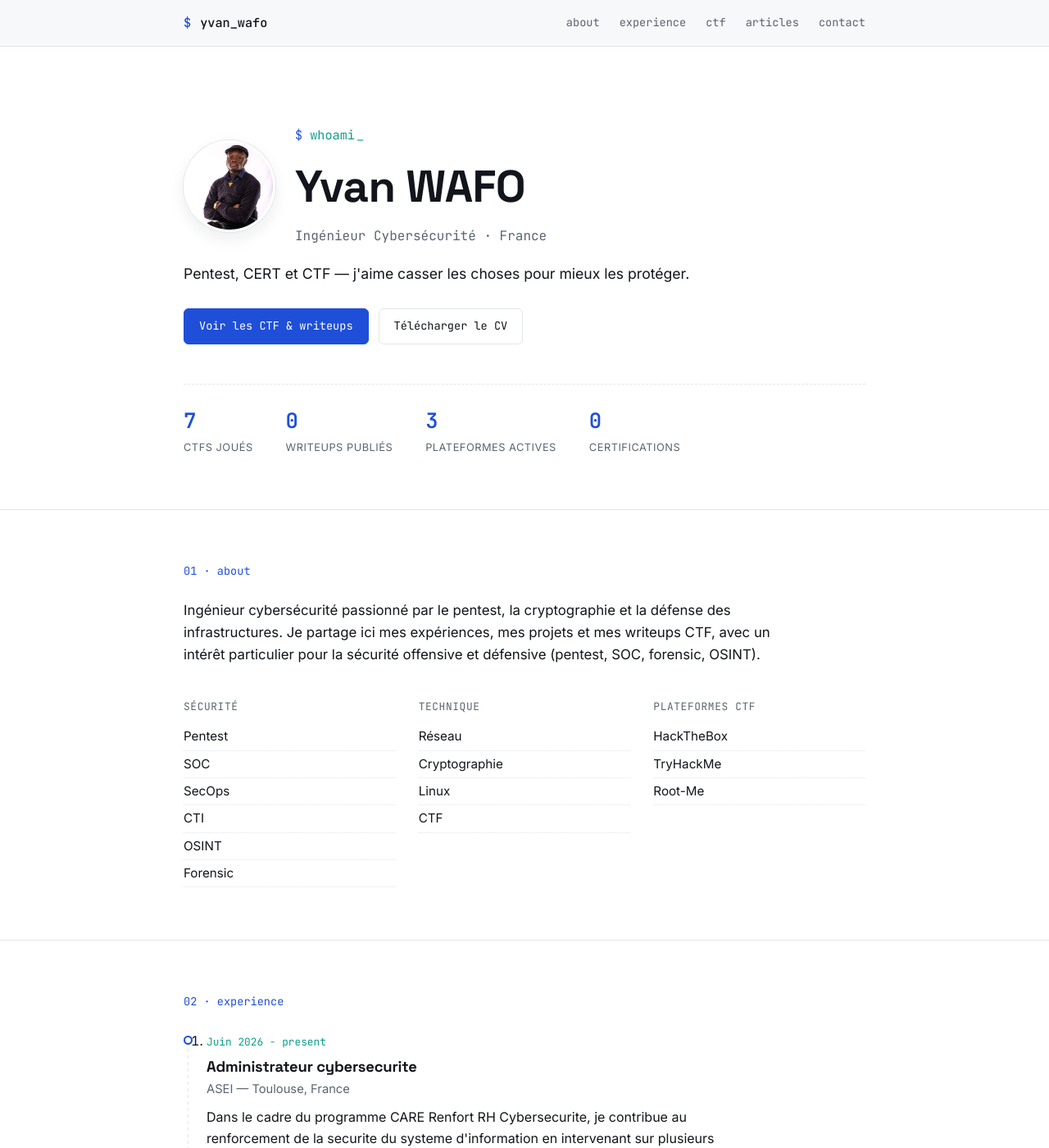
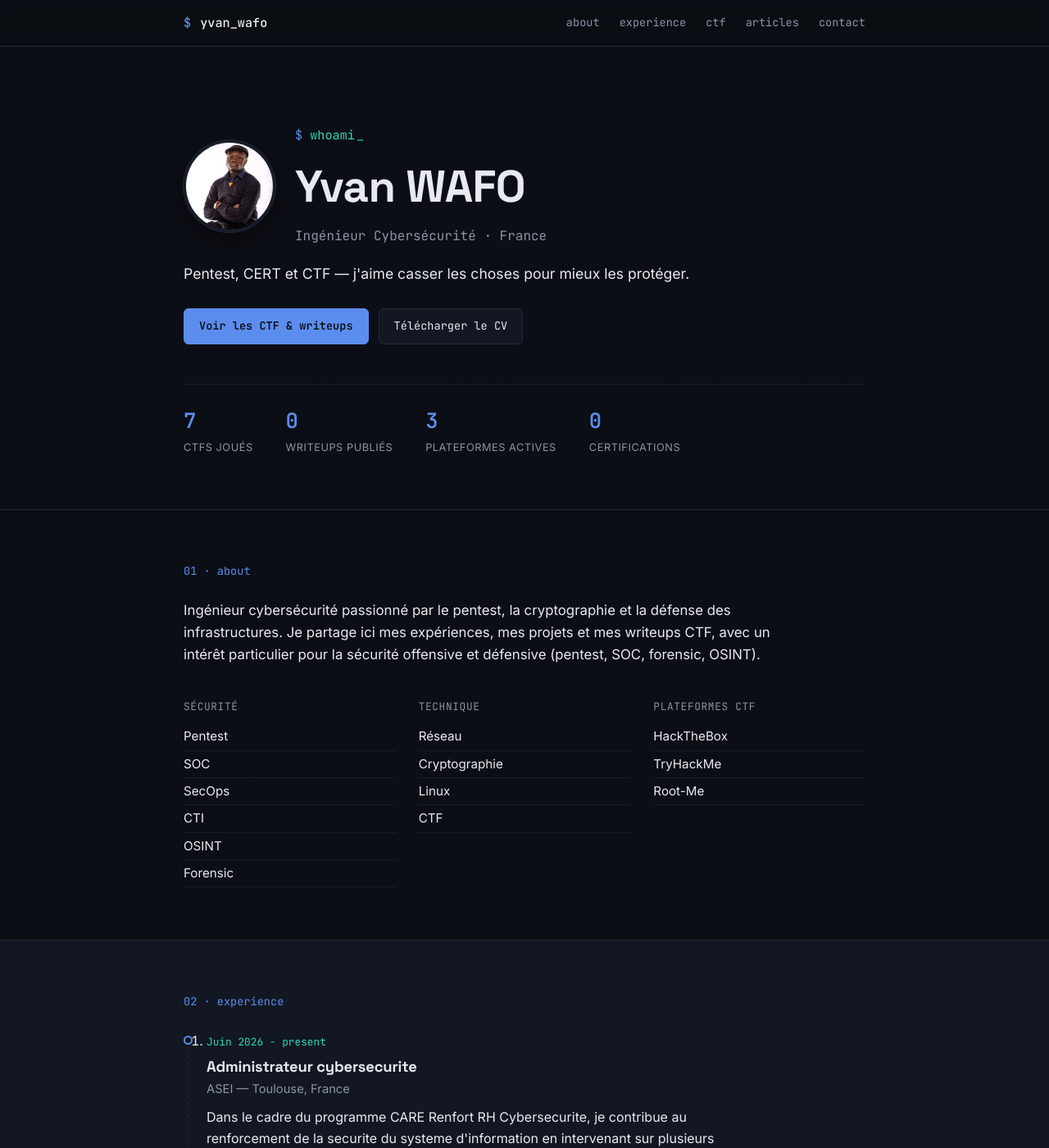
Before and after one commit to Wafoyvan16/wtya.github.io, a Jekyll site: the page built from index.md, in a window 1280 px wide and 1400 px high. Shown: the whole window at 82% size. Built offline with Jekyll 4.4.1, drawn with Linux system fonts in a browser that asks for light colours.

Commit message:
Passage en theme sombre

```diff
--- a/assets/css/main.css
+++ b/assets/css/main.css
@@ -1,18 +1,25 @@
 /* =========================================================
-   Tokens
+   Tokens - theme sombre
    ========================================================= */
 :root {
-  --bg: #F6F7F9/;
-  --surface: #FFFFFF;
-  --text: #12151B;
-  --text-muted: #5B6472;
-  --border: #E2E5EA;
-  --accent: #1F4FD8;
-  --accent-soft: #E8EDFC;
-  --signal: #0F9D8C;
-  --signal-soft: #E3F6F3;
-  --danger: #D8433A;
-  --danger-soft: #FBEAE9;
+  --bg: #0B0E14;
+  --surface: #131722;
+  --surface-2: #171C29;
+  --text: #E7EAF1;
+  --text-muted: #8B93A6;
+  --border: #232838;
+
+  --accent: #5B8DEF;
+  --accent-soft: rgba(91, 141, 239, 0.14);
+  --signal: #2DD4BF;
+  --signal-soft: rgba(45, 212, 191, 0.14);
+  --warn: #F5A623;
+  --warn-soft: rgba(245, 166, 35, 0.14);
+  --danger: #F0645C;
+  --danger-soft: rgba(240, 100, 92, 0.14);
+
+  --code-bg: #080A10;
+  --code-text: #D7DCE8;
 
   --font-display: "Space Grotesk", ui-sans-serif, sans-serif;
   --font-body: "Inter", ui-sans-serif, sans-serif;
@@ -59,7 +66,7 @@ ul { margin: 0; padding: 0; list-style: none; }
   position: sticky;
   top: 0;
   z-index: 20;
-  background: rgba(246, 247, 249, 0.86);
+  background: rgba(11, 14, 20, 0.86);
   backdrop-filter: blur(8px);
   border-bottom: 1px solid var(--border);
 }
@@ -90,14 +97,24 @@ ul { margin: 0; padding: 0; list-style: none; }
 /* =========================================================
    Hero
    ========================================================= */
-.hero {
-  border-bottom: 1px solid var(--border);
+.hero { border-bottom: 1px solid var(--border); }
+.hero__inner { max-width: var(--max-width); margin: 0 auto; padding: 96px 24px 64px; }
+
+.hero__top { display: flex; align-items: center; gap: 24px; margin-bottom: 20px; flex-wrap: wrap; }
+.hero__avatar {
+  width: 112px;
+  height: 112px;
+  border-radius: 50%;
+  object-fit: cover;
+  border: 3px solid var(--surface-2);
+  box-shadow: 0 0 0 1px var(--border), 0 8px 24px rgba(0, 0, 0, 0.4);
+  flex-shrink: 0;
 }
-.hero__inner {
-  max-width: var(--max-width);
-  margin: 0 auto;
-  padding: 96px 24px 64px;
-}
+.hero__intro { min-width: 0; }
+.hero__intro .hero__prompt { margin-bottom: 6px; }
+.hero__intro .hero__name { margin-bottom: 4px; }
+.hero__intro .hero__role { margin-bottom: 0; }
+
 .hero__prompt {
   font-family: var(--font-mono);
   color: var(--signal);
@@ -105,29 +122,12 @@ ul { margin: 0; padding: 0; list-style: none; }
   margin-bottom: 12px;
 }
 .hero__prompt-sym { color: var(--accent); }
-.hero__cursor {
-  display: inline-block;
-  margin-left: 2px;
-  animation: blink 1.1s steps(1) infinite;
-}
+.hero__cursor { display: inline-block; margin-left: 2px; animation: blink 1.1s steps(1) infinite; }
 @keyframes blink { 50% { opacity: 0; } }
 
-.hero__name {
-  font-size: clamp(2.4rem, 5vw, 3.4rem);
-  font-weight: 700;
-  margin-bottom: 8px;
-}
-.hero__role {
-  font-family: var(--font-mono);
-  color: var(--text-muted);
-  font-size: 1rem;
-  margin-bottom: 20px;
-}
-.hero__tagline {
-  max-width: 56ch;
-  font-size: 1.1rem;
-  color: var(--text);
-}
+.hero__name { font-size: clamp(2.4rem, 5vw, 3.4rem); font-weight: 700; margin-bottom: 8px; }
+.hero__role { font-family: var(--font-mono); color: var(--text-muted); font-size: 1rem; margin-bottom: 20px; }
+.hero__tagline { max-width: 56ch; font-size: 1.1rem; color: var(--text); }
 .hero__cta { display: flex; gap: 12px; margin: 28px 0 48px; flex-wrap: wrap; }
 
 .btn {
@@ -139,31 +139,18 @@ ul { margin: 0; padding: 0; list-style: none; }
   display: inline-block;
 }
 .btn:hover { text-decoration: none; }
-.btn--primary { background: var(--accent); border-color: var(--accent); color: #fff; }
-.btn--primary:hover { background: #1a41b3; }
+.btn--primary { background: var(--accent); border-color: var(--accent); color: #0B0E14; font-weight: 600; }
+.btn--primary:hover { background: #7BA3F5; }
 .btn--ghost { background: var(--surface); color: var(--text); }
 .btn--ghost:hover { border-color: var(--accent); color: var(--accent); }
 
-.hero__stats {
-  display: flex;
-  gap: 40px;
-  flex-wrap: wrap;
-  margin: 0;
-  padding-top: 24px;
-  border-top: 1px dashed var(--border);
-}
-.hero__stat dt {
-  font-family: var(--font-mono);
-  font-size: 1.6rem;
-  font-weight: 600;
-  color: var(--accent);
-}
-.hero__stat dd {
-  margin: 2px 0 0;
-  font-size: 0.8rem;
-  color: var(--text-muted);
-  text-transform: uppercase;
-  letter-spacing: 0.04em;
+.hero__stats { display: flex; gap: 40px; flex-wrap: wrap; margin: 0; padding-top: 24px; border-top: 1px dashed var(--border); }
+.hero__stat dt { font-family: var(--font-mono); font-size: 1.6rem; font-weight: 600; color: var(--accent); }
+.hero__stat dd { margin: 2px 0 0; font-size: 0.8rem; color: var(--text-muted); text-transform: uppercase; letter-spacing: 0.04em; }
+
+@media (max-width: 480px) {
+  .hero__top { flex-direction: column; align-items: flex-start; gap: 16px; }
+  .hero__avatar { width: 88px; height: 88px; }
 }
 
 /* =========================================================
@@ -171,83 +158,38 @@ ul { margin: 0; padding: 0; list-style: none; }
    ========================================================= */
 .section { border-bottom: 1px solid var(--border); }
 .section--alt { background: var(--surface); }
-.section__inner {
-  max-width: var(--max-width);
-  margin: 0 auto;
-  padding: 64px 24px;
-}
-.section__hop {
-  font-family: var(--font-mono);
-  color: var(--accent);
-  font-size: 0.85rem;
-  margin-bottom: 24px;
-  text-transform: lowercase;
-}
+.section__inner { max-width: var(--max-width); margin: 0 auto; padding: 64px 24px; }
+.section__hop { font-family: var(--font-mono); color: var(--accent); font-size: 0.85rem; margin-bottom: 24px; text-transform: lowercase; }
 
 .about__bio { max-width: 68ch; font-size: 1.05rem; margin-bottom: 40px; }
 
 .skills { display: grid; grid-template-columns: repeat(auto-fit, minmax(180px, 1fr)); gap: 28px; }
-.skills__cat {
-  font-family: var(--font-mono);
-  font-size: 0.8rem;
-  color: var(--text-muted);
-  text-transform: uppercase;
-  letter-spacing: 0.05em;
-  margin-bottom: 10px;
-}
-.skills__list li {
-  font-size: 0.95rem;
-  padding: 4px 0;
-  border-bottom: 1px dotted var(--border);
-}
+.skills__cat { font-family: var(--font-mono); font-size: 0.8rem; color: var(--text-muted); text-transform: uppercase; letter-spacing: 0.05em; margin-bottom: 10px; }
+.skills__list li { font-size: 0.95rem; padding: 4px 0; border-bottom: 1px dotted var(--border); }
 
 /* =========================================================
-   Timeline (career "route trace")
+   Timeline
    ========================================================= */
 .timeline { position: relative; padding-left: 28px; }
 .timeline::before {
   content: "";
   position: absolute;
-  left: 5px;
-  top: 6px;
-  bottom: 6px;
-  width: 1px;
+  left: 5px; top: 6px; bottom: 6px; width: 1px;
   background: repeating-linear-gradient(to bottom, var(--border) 0 4px, transparent 4px 8px);
 }
 .timeline__item { position: relative; padding-bottom: 44px; }
 .timeline__item:last-child { padding-bottom: 0; }
 .timeline__marker {
-  position: absolute;
-  left: -28px;
-  top: 6px;
-  width: 11px;
-  height: 11px;
-  border-radius: 50%;
-  background: var(--surface);
-  border: 2px solid var(--accent);
+  position: absolute; left: -28px; top: 6px;
+  width: 11px; height: 11px; border-radius: 50%;
+  background: var(--bg); border: 2px solid var(--accent);
 }
-.timeline__period {
-  font-family: var(--font-mono);
-  font-size: 0.8rem;
-  color: var(--signal);
-  margin-bottom: 4px;
-}
+.timeline__period { font-family: var(--font-mono); font-size: 0.8rem; color: var(--signal); margin-bottom: 4px; }
 .timeline__role { font-size: 1.15rem; margin-bottom: 2px; }
 .timeline__company { color: var(--text-muted); font-size: 0.92rem; margin-bottom: 10px; }
 .timeline__summary { max-width: 62ch; }
-.timeline__highlights li {
-  position: relative;
-  padding-left: 16px;
-  font-size: 0.92rem;
-  color: var(--text);
-  margin-bottom: 4px;
-}
-.timeline__highlights li::before {
-  content: "›";
-  position: absolute;
-  left: 0;
-  color: var(--accent);
-}
+.timeline__highlights li { position: relative; padding-left: 16px; font-size: 0.92rem; color: var(--text); margin-bottom: 4px; }
+.timeline__highlights li::before { content: "\203A"; position: absolute; left: 0; color: var(--accent); }
 
 /* =========================================================
    Tags / pills
@@ -266,33 +208,26 @@ ul { margin: 0; padding: 0; list-style: none; }
 .pill--sm { font-size: 0.68rem; padding: 2px 8px; }
 .tag--ctf { background: var(--signal-soft); color: var(--signal); }
 .tag--easy { background: var(--signal-soft); color: var(--signal); }
-.tag--medium { background: #FFF3D6; color: #8A6116; }
+.tag--medium { background: var(--warn-soft); color: var(--warn); }
 .tag--hard, .tag--insane { background: var(--danger-soft); color: var(--danger); }
+.tag--brouillon { background: var(--warn-soft); color: var(--warn); }
+.tag--en-cours { background: var(--accent-soft); color: var(--accent); }
+.tag--publie { background: var(--signal-soft); color: var(--signal); }
 
 /* =========================================================
-   Tables (CTF list)
+   Tables
    ========================================================= */
 .ctf-table { width: 100%; border-collapse: collapse; font-size: 0.92rem; margin-bottom: 24px; }
 .ctf-table th {
-  text-align: left;
-  font-family: var(--font-mono);
-  font-size: 0.72rem;
-  text-transform: uppercase;
-  letter-spacing: 0.04em;
-  color: var(--text-muted);
-  padding: 10px 12px;
-  border-bottom: 1px solid var(--border);
+  text-align: left; font-family: var(--font-mono); font-size: 0.72rem;
+  text-transform: uppercase; letter-spacing: 0.04em; color: var(--text-muted);
+  padding: 10px 12px; border-bottom: 1px solid var(--border);
 }
-.ctf-table td {
-  padding: 12px;
-  border-bottom: 1px solid var(--border);
-  vertical-align: top;
-}
+.ctf-table td { padding: 12px; border-bottom: 1px solid var(--border); vertical-align: top; }
 .ctf-table tbody tr:hover { background: var(--surface); }
 .ctf-table .mono { font-family: var(--font-mono); font-size: 0.85rem; color: var(--text-muted); }
 .link-arrow { font-family: var(--font-mono); font-size: 0.85rem; white-space: nowrap; }
 .muted { color: var(--text-muted); }
-
 .ctf-row.is-hidden { display: none; }
 
 /* =========================================================
@@ -300,17 +235,12 @@ ul { margin: 0; padding: 0; list-style: none; }
    ========================================================= */
 .filters { display: flex; gap: 8px; flex-wrap: wrap; margin: 24px 0 28px; }
 .filter-chip {
-  font-family: var(--font-mono);
-  font-size: 0.78rem;
-  padding: 6px 14px;
-  border-radius: 100px;
-  border: 1px solid var(--border);
-  background: var(--surface);
-  color: var(--text-muted);
-  cursor: pointer;
+  font-family: var(--font-mono); font-size: 0.78rem; padding: 6px 14px;
+  border-radius: 100px; border: 1px solid var(--border);
+  background: var(--surface); color: var(--text-muted); cursor: pointer;
 }
 .filter-chip:hover { border-color: var(--accent); color: var(--accent); }
-.filter-chip.is-active { background: var(--accent); border-color: var(--accent); color: #fff; }
+.filter-chip.is-active { background: var(--accent); border-color: var(--accent); color: #0B0E14; font-weight: 600; }
 
 /* =========================================================
    Generic page
@@ -318,6 +248,20 @@ ul { margin: 0; padding: 0; list-style: none; }
 .page__inner { max-width: var(--max-width); margin: 0 auto; padding: 64px 24px; }
 .page__title { font-size: 2rem; margin-bottom: 8px; }
 .page__intro { color: var(--text-muted); max-width: 62ch; margin-bottom: 8px; }
+
+/* =========================================================
+   Article cards
+   ========================================================= */
+.article-list { display: flex; flex-direction: column; gap: 4px; margin-top: 24px; }
+.article-card {
+  display: block; padding: 20px; border: 1px solid var(--border);
+  border-radius: var(--radius); background: var(--surface); color: var(--text);
+  margin-bottom: 12px;
+}
+.article-card:hover { border-color: var(--accent); text-decoration: none; }
+.article-card__meta { display: flex; align-items: center; gap: 10px; margin-bottom: 8px; }
+.article-card__title { font-size: 1.1rem; margin-bottom: 6px; }
+.article-card__summary { color: var(--text-muted); font-size: 0.92rem; margin: 0; }
 
 /* =========================================================
    Writeup page
@@ -333,17 +277,15 @@ ul { margin: 0; padding: 0; list-style: none; }
 
 .writeup__content { font-size: 1.02rem; }
 .writeup__content h2 {
-  font-size: 1.3rem;
-  margin: 40px 0 14px;
-  padding-top: 20px;
-  border-top: 1px solid var(--border);
+  font-size: 1.3rem; margin: 40px 0 14px; padding-top: 20px; border-top: 1px solid var(--border);
 }
 .writeup__content h2:first-child { border-top: none; padding-top: 0; margin-top: 0; }
 .writeup__content p { margin-bottom: 16px; }
 .writeup__content pre {
-  background: #0F1115;
-  color: #E7EAF0;
+  background: var(--code-bg);
+  color: var(--code-text);
   padding: 16px;
+  border: 1px solid var(--border);
   border-radius: var(--radius);
   overflow-x: auto;
   font-family: var(--font-mono);
@@ -352,46 +294,34 @@ ul { margin: 0; padding: 0; list-style: none; }
   margin-bottom: 20px;
 }
 .writeup__content code {
-  font-family: var(--font-mono);
-  font-size: 0.85em;
-  background: var(--accent-soft);
-  color: var(--accent);
-  padding: 2px 5px;
-  border-radius: 4px;
+  font-family: var(--font-mono); font-size: 0.85em;
+  background: var(--accent-soft); color: var(--accent);
+  padding: 2px 5px; border-radius: 4px;
 }
 .writeup__content pre code { background: none; color: inherit; padding: 0; }
 .writeup__content ul { list-style: disc; padding-left: 22px; margin-bottom: 16px; }
 .writeup__content ul li { margin-bottom: 6px; }
 .writeup__content blockquote {
-  margin: 0 0 20px;
-  padding: 10px 16px;
+  margin: 0 0 20px; padding: 10px 16px;
   border-left: 3px solid var(--signal);
-  background: var(--signal-soft);
-  color: #0B6F63;
-  font-size: 0.92rem;
-  border-radius: 0 var(--radius) var(--radius) 0;
+  background: var(--signal-soft); color: var(--signal);
+  font-size: 0.92rem; border-radius: 0 var(--radius) var(--radius) 0;
 }
 
 /* =========================================================
    Footer
    ========================================================= */
-.footer { background: var(--text); color: #C9CDD6; }
+.footer { background: var(--surface-2); color: var(--text-muted); border-top: 1px solid var(--border); }
 .footer__inner {
-  max-width: var(--max-width);
-  margin: 0 auto;
-  padding: 48px 24px;
-  display: flex;
-  flex-wrap: wrap;
-  gap: 24px;
-  justify-content: space-between;
-  align-items: flex-start;
+  max-width: var(--max-width); margin: 0 auto; padding: 48px 24px;
+  display: flex; flex-wrap: wrap; gap: 24px; justify-content: space-between; align-items: flex-start;
 }
-.footer__hop { font-family: var(--font-mono); font-size: 0.78rem; color: #7C859C; margin-bottom: 8px; }
-.footer__email { font-family: var(--font-mono); color: #fff; font-size: 1rem; }
+.footer__hop { font-family: var(--font-mono); font-size: 0.78rem; color: var(--text-muted); margin-bottom: 8px; }
+.footer__email { font-family: var(--font-mono); color: var(--text); font-size: 1rem; }
 .footer__links { display: flex; gap: 18px; flex-wrap: wrap; }
-.footer__links a { color: #C9CDD6; font-family: var(--font-mono); font-size: 0.85rem; }
-.footer__links a:hover { color: #fff; }
-.footer__meta { width: 100%; font-size: 0.78rem; color: #7C859C; margin-top: 8px; }
+.footer__links a { color: var(--text-muted); font-family: var(--font-mono); font-size: 0.85rem; }
+.footer__links a:hover { color: var(--text); }
+.footer__meta { width: 100%; font-size: 0.78rem; color: var(--text-muted); margin-top: 8px; opacity: 0.7; }
 
 /* =========================================================
    Responsive
@@ -402,54 +332,3 @@ ul { margin: 0; padding: 0; list-style: none; }
   .hero__stats { gap: 24px; }
   .ctf-table { display: block; overflow-x: auto; white-space: nowrap; }
 }
-
-/* =========================================================
-   Article cards
-   ========================================================= */
-.article-list { display: flex; flex-direction: column; gap: 4px; margin-top: 24px; }
-.article-card {
-  display: block;
-  padding: 20px;
-  border: 1px solid var(--border);
-  border-radius: var(--radius);
-  background: var(--surface);
-  color: var(--text);
-  margin-bottom: 12px;
-}
-.article-card:hover { border-color: var(--accent); text-decoration: none; }
-.article-card__meta { display: flex; align-items: center; gap: 10px; margin-bottom: 8px; }
-.article-card__title { font-size: 1.1rem; margin-bottom: 6px; }
-.article-card__summary { color: var(--text-muted); font-size: 0.92rem; margin: 0; }
-
-.tag--brouillon { background: #FFF3D6; color: #8A6116; }
-.tag--en-cours { background: var(--accent-soft); color: var(--accent); }
-.tag--publie { background: var(--signal-soft); color: var(--signal); }
-
-/* =========================================================
-   Hero avatar
-   ========================================================= */
-.hero__top {
-  display: flex;
-  align-items: center;
-  gap: 24px;
-  margin-bottom: 20px;
-  flex-wrap: wrap;
-}
-.hero__avatar {
-  width: 112px;
-  height: 112px;
-  border-radius: 50%;
-  object-fit: cover;
-  border: 3px solid var(--surface);
-  box-shadow: 0 0 0 1px var(--border), 0 8px 20px rgba(18, 21, 27, 0.08);
-  flex-shrink: 0;
-}
-.hero__intro { min-width: 0; }
-.hero__intro .hero__prompt { margin-bottom: 6px; }
-.hero__intro .hero__name { margin-bottom: 4px; }
-.hero__intro .hero__role { margin-bottom: 0; }
-
-@media (max-width: 480px) {
-  .hero__top { flex-direction: column; align-items: flex-start; gap: 16px; }
-  .hero__avatar { width: 88px; height: 88px; }
-}
```
